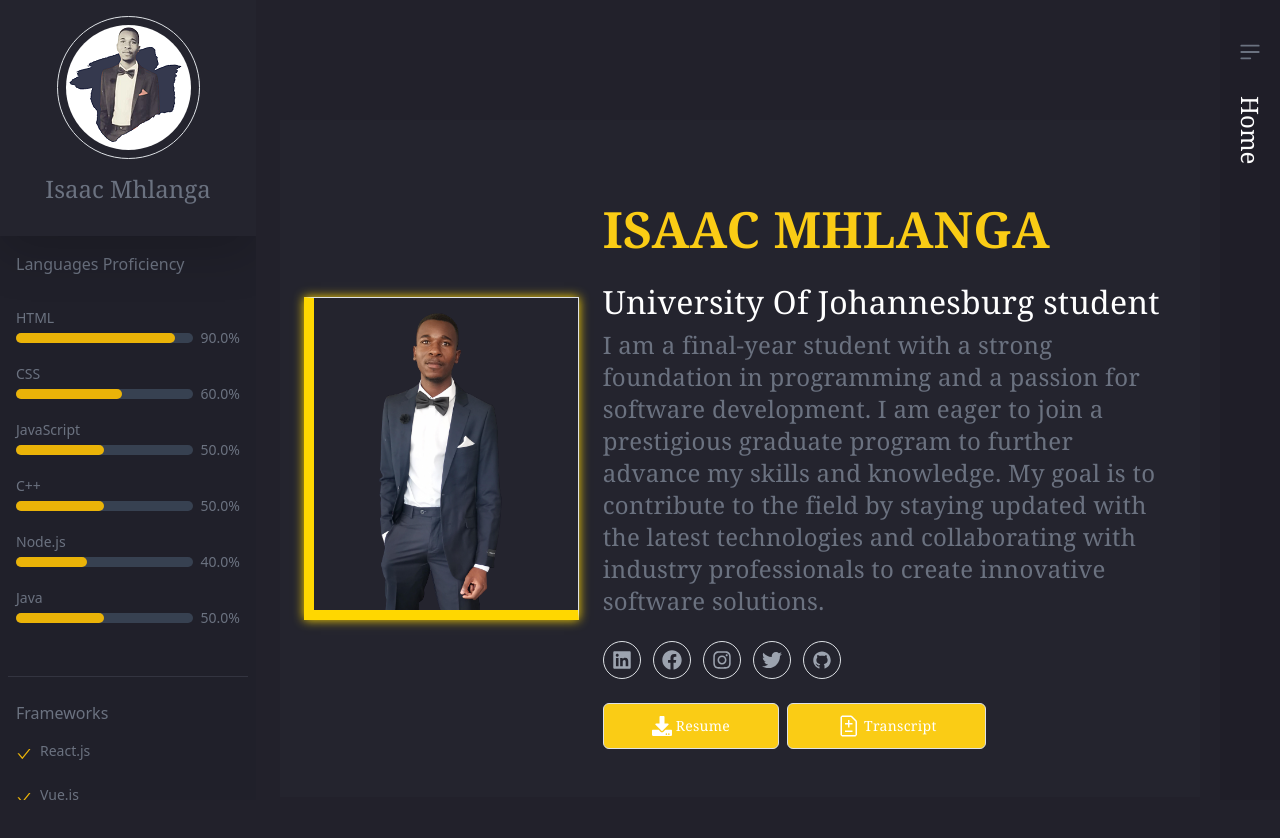
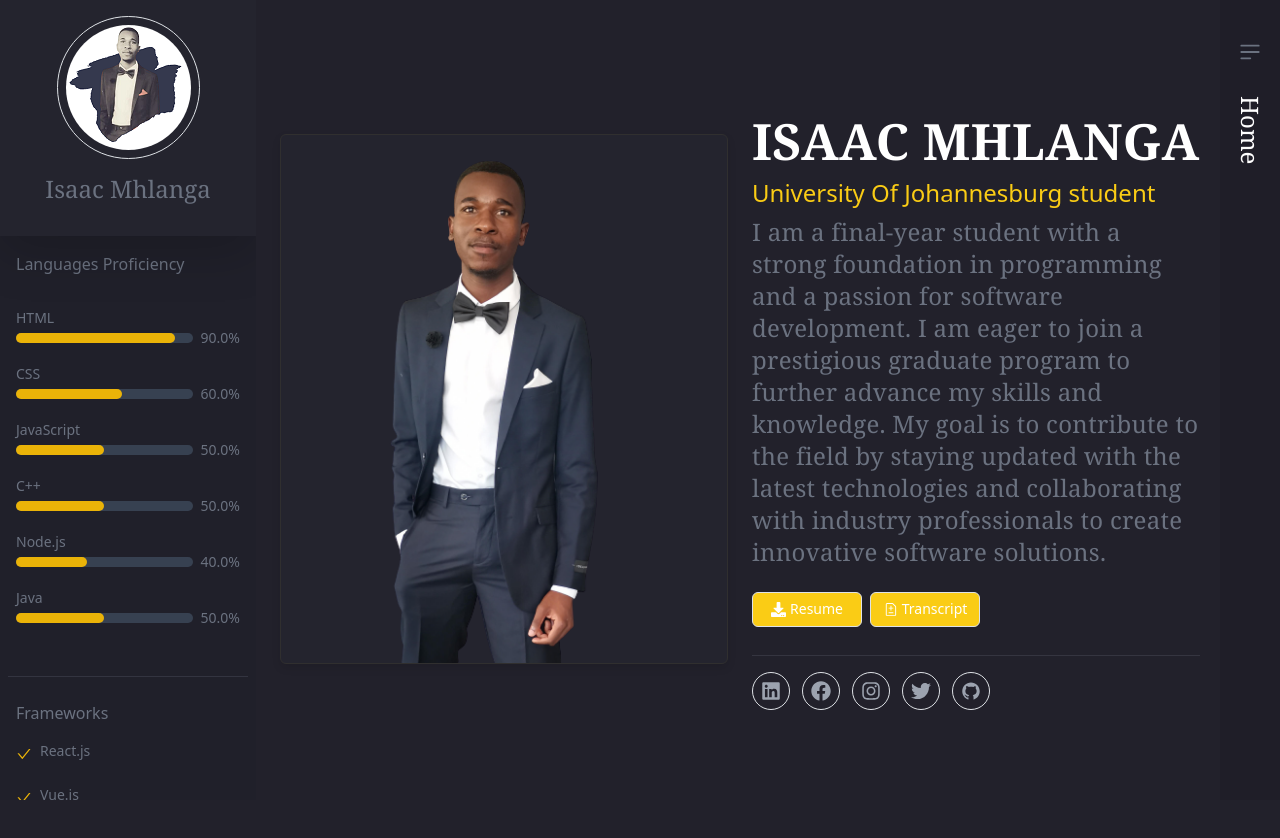
Before and after one commit to Ike91/React-portfolio, a React (Create React App) app: page / in a window 1280 px wide. Shown: the top 838 px of the page. Built offline with nearby package versions, Linux system fonts and the light colour scheme.

Commit message:
updated the home page

```diff
--- a/src/App.css
+++ b/src/App.css
@@ -27,9 +27,8 @@ li a:hover {
 .card {
   background-color: #24242e !important;
   border: 1px solid #302f2f;
-
 }
-.popupform{
+.popupform {
   background-color: #24242e !important;
   border: 1px solid #302f2f;
 }
@@ -52,33 +51,29 @@ li a:hover {
 }
 
 /* header */
-.header{
+.header {
   font-family: Cambria, Cochin, Georgia, Times, "Times New Roman", serif;
   letter-spacing: 0.3px;
   font-size: 20px;
 }
 
-.header img{
-  border-left: 10px solid #FFD700 !important;
+.header img {
+  /* border-left: 10px solid #FFD700 !important;
   border-bottom: 10px solid #FFD700 !important;
-  box-shadow: 0px 0px 10px #FFD700;
+  box-shadow: 0px 0px 10px #FFD700; */
 }
 
-.header p{
-
+.header p {
   font-family: Cambria, Cochin, Georgia, Times, "Times New Roman", serif;
   letter-spacing: 0.3px;
   font-size: 22px;
-
 }
 
 /* education */
-.education p{
-
+.education p {
   font-family: Cambria, Cochin, Georgia, Times, "Times New Roman", serif;
   letter-spacing: 0.3px;
   font-size: 18px;
-
 }
 
 /*
@@ -86,7 +81,7 @@ sidebar  */
 .sidebar h4 {
   font-family: Cambria, Cochin, Georgia, Times, "Times New Roman", serif;
 }
-.sidebar li{
+.sidebar li {
   font-family: Cambria, Cochin, Georgia, Times, "Times New Roman", serif;
   letter-spacing: 0.3px;
   font-size: 18px;
@@ -112,11 +107,10 @@ sidebar  */
   letter-spacing: 0.3px;
   font-size: 20px;
 }
-.about p{
+.about p {
   font-family: Cambria, Cochin, Georgia, Times, "Times New Roman", serif;
   letter-spacing: 0.3px;
   font-size: 20px;
-
 }
 
 /* education */
@@ -133,6 +127,10 @@ sidebar  */
 }
 .education .btn {
   background: rgb(172, 172, 65) !important;
+}
+
+.readmore-btn {
+  height: 35px !important;
 }
 
 /* work experience */
@@ -153,6 +151,11 @@ sidebar  */
 }
 
 /* home */
+
+.button-container button {
+  width: 110px !important;
+  height: 35px !important;
+}
 .projects a {
   text-decoration: none !important;
 }
@@ -167,7 +170,6 @@ sidebar  */
   letter-spacing: 0.3px;
 }
 
-
 /* contact */
 .contact {
   font-family: Cambria, Cochin, Georgia, Times, "Times New Roman", serif;
@@ -175,14 +177,12 @@ sidebar  */
   font-size: 18px;
 }
 
-
-.Header-text{
+.Header-text {
   font-family: Cambria, Cochin, Georgia, Times, "Times New Roman", serif;
   letter-spacing: 0.3px;
   font-size: 50px;
   font-weight: bolder;
 }
-
 
 .random-text {
   font-family: Cambria, Cochin, Georgia, Times, "Times New Roman", serif;
@@ -190,11 +190,8 @@ sidebar  */
   font-size: 24px;
 }
 
-
-
 .button-container {
   display: flex;
-
 }
 
 .button {
@@ -209,28 +206,24 @@ sidebar  */
   }
 }
 
-
-
 /* Media query for smaller screens like smartphones */
 @media (max-width: 768px) {
-  .random-text{
+  .random-text {
     text-align: center; /* Center-align the text on smaller screens */
   }
-  .Header-text{
+  .Header-text {
     text-align: center;
     margin-top: 0 !important;
   }
-  .student-text{
+  .student-text {
     text-align: center;
     margin-top: 0 !important;
   }
 
-  .header{
+  .header {
     padding: 2px !important;
     background: transparent !important;
   }
-
-
 }
 
 @media (max-width: 768px) {
@@ -246,18 +239,16 @@ li {
     margin: 0;
     padding: 0;
   }
-
 }
 
-
 /* projects */
-.linksBtn{
-  background-color: #FFD700 !important;
+.linksBtn {
+  background-color: #ffd700 !important;
   width: 100px !important;
   text-align: center;
 }
 
-.resumeBtn{
+.resumeBtn {
   border: 1px solid white;
   border-radius: 5px !important;
   align-items: center;
@@ -265,7 +256,7 @@ li {
 }
 
 .card-body h4 {
- color: #FFD700 !important;
+  color: #ffd700 !important;
 }
 
 .project-card img {
--- a/src/components/education/Education.jsx
+++ b/src/components/education/Education.jsx
@@ -59,6 +59,56 @@ function Education() {
               Certificates
             </h3>
             <h4 className="flex items-center  -mt-4 text-sm font-semibold text-yellow-400 dark:text-yellow-400 leading-8">
+              University Of Johannesburg
+            </h4>
+            <time className="block -mt-2 text-sm font-normal text-gray-400 dark:text-gray-500 leading-8">
+              Jun 2021
+            </time>
+            <h5 className="font-normal text-yellow-400 dark:text-yellow-400 leading-8">
+              An introduction to artificial intelligence (AI) in the fourth
+              industrial revolution (4IR)
+            </h5>
+            <p className="text-base font-normal text-gray-500 dark:text-gray-400 leading-8">
+              Artificial Intelligence in the 4IR** is a self-paced certificate
+              course exploring AI's evolution, applications, and ethical
+              considerations in the Fourth Industrial Revolution. Covering key
+              concepts in about 150 hours, participants gain expertise and
+              receive a digital certificate, preparing them for the future of
+              work.
+            </p>
+
+            <h5 className="font-normal text-yellow-400 dark:text-yellow-400 leading-8">
+              African Insights
+            </h5>
+            <p className="text-base font-normal text-gray-500 dark:text-gray-400 leading-8">
+              In "African Insights 2023", I deepened my understanding of
+              Africa's heritage and contemporary significance. Engaging with
+              diverse texts, I honed critical analysis skills and gained
+              sensitivity to marginalized voices. This course broadened my
+              cultural awareness and understanding of decoloniality and African
+              thought.
+            </p>
+            <div className="mb-5">
+              <a
+                href="https://news.uj.ac.za/news/uj-introduces-two-100-free-fully-online-course-moocs-to-the-public-introduction-to-artificial-intelligence-in-the-4ir-and-african-insights-2/"
+                target="_blank"
+                rel="noopener noreferrer"
+              >
+                <button
+                  type="button"
+                  class="readmore-btn text-white bg-yellow-400 border border-gray-800 rounded-md hover:bg-gray-800 w-10px hover:bg-[#24242e] focus:ring-4 focus:ring-gray-300 font-medium text-sm px-5 py-2.5 mr-2 mb-4 dark:bg-yellow-600 dark:hover:bg-[#24242e] focus:outline-none dark:focus:ring-yellow-800 block flex items-center justify-center"
+                >
+                  <div className="flex items-center text-center text-white">
+                    <span>
+                      <IoIosArrowForward className="text-white mr-1 dark:text-white hover:text-yellow-400 " />
+                    </span>
+                    Read More
+                  </div>
+                </button>
+              </a>
+            </div>
+
+            <h4 className="flex items-center  text-sm font-semibold text-yellow-400 dark:text-yellow-400 leading-8">
               udemy
             </h4>
 
--- a/src/components/home/Home.jsx
+++ b/src/components/home/Home.jsx
@@ -1,195 +1,132 @@
-import React from 'react'
-import { useEffect, useState } from 'react'
-import emailjs from 'emailjs-com'
-import { ToastContainer, toast } from 'react-toastify'
-import 'react-toastify/dist/ReactToastify.css'
+import React from "react";
+import { useEffect, useState } from "react";
+import emailjs from "emailjs-com";
+import { ToastContainer, toast } from "react-toastify";
+import "react-toastify/dist/ReactToastify.css";
 import {
   FaLinkedin,
   FaFacebook,
   FaInstagram,
   FaTwitter,
   FaDownload,
-} from 'react-icons/fa'
-import { AiFillGithub } from 'react-icons/ai'
-import { VscRequestChanges } from 'react-icons/vsc'
+} from "react-icons/fa";
+import { AiFillGithub } from "react-icons/ai";
+import { VscRequestChanges } from "react-icons/vsc";
 
-import resume from '../../documents/Isaac.pdf'
+import resume from "../../documents/Isaac.pdf";
 
 function Home() {
-  const [text, setText] = useState('')
-  const fullText = 'ISAAC MHLANGA'
+  const [text, setText] = useState("");
+  const fullText = "ISAAC MHLANGA";
 
   const full =
-    'I am a final-year student with a strong foundation in programming and a passion for software development. I am eager to join a prestigious graduate program to further advance my skills and knowledge. My goal is to contribute to the field by staying updated with the latest technologies and collaborating with industry professionals to create innovative software solutions.'
+    "I am a final-year student with a strong foundation in programming and a passion for software development. I am eager to join a prestigious graduate program to further advance my skills and knowledge. My goal is to contribute to the field by staying updated with the latest technologies and collaborating with industry professionals to create innovative software solutions.";
 
   useEffect(() => {
-    let currentText = ''
-    let currentIndex = 0
+    let currentText = "";
+    let currentIndex = 0;
 
     const typingInterval = setInterval(() => {
-      currentText += fullText[currentIndex]
-      setText(currentText)
-      currentIndex++
+      currentText += fullText[currentIndex];
+      setText(currentText);
+      currentIndex++;
 
       if (currentIndex === fullText.length) {
-        clearInterval(typingInterval)
+        clearInterval(typingInterval);
       }
-    }, 100)
+    }, 100);
 
     return () => {
-      clearInterval(typingInterval)
-    }
-  }, [])
+      clearInterval(typingInterval);
+    };
+  }, []);
 
   //download resume
   const handleDownload = () => {
-    window.open(resume, '_blank')
-  }
+    window.open(resume, "_blank");
+  };
 
   //form handle
-  const [isOpen, setIsOpen] = useState(false)
+  const [isOpen, setIsOpen] = useState(false);
 
   const togglePopup = () => {
-    setIsOpen(!isOpen)
-  }
+    setIsOpen(!isOpen);
+  };
 
-  const [isFormSubmitted, setIsFormSubmitted] = useState(false)
+  const [isFormSubmitted, setIsFormSubmitted] = useState(false);
   const handleSubmit = (e) => {
-    e.preventDefault()
+    e.preventDefault();
     // Handle form submission logic here
     emailjs
       .sendForm(
-        'service_4tjo1vo',
-        'template_7lbqy3k',
+        "service_4tjo1vo",
+        "template_7lbqy3k",
         e.target,
-        'rHCgkfO85NHZSmgMn'
+        "rHCgkfO85NHZSmgMn"
       )
       .then(
         (result) => {
-          setIsFormSubmitted(true)
-          toast.success('Transcript requested', { autoClose: 3000 })
-          e.target.reset()
+          setIsFormSubmitted(true);
+          toast.success("Transcript requested", { autoClose: 3000 });
+          e.target.reset();
         },
         (error) => {
-          isFormSubmitted(false)
-          toast.error('Message sending failed!', { autoClose: 3000 })
-          e.target.reset()
+          isFormSubmitted(false);
+          toast.error("Message sending failed!", { autoClose: 3000 });
+          e.target.reset();
         }
-      )
-    setIsOpen(false)
-  }
+      );
+    setIsOpen(false);
+  };
 
   return (
-    <div className="p-4 sm:ml-64 sm:h-screen sm:mr-35 pb-5">
-      <div className="header mt-5 p-4 bg-[#24242e]">
-        <div className="row">
-          <div className="col-md-4 md:p-5 flex justify-center items-center my-4">
+    <div className="p-4 sm:ml-64 sm:h-screen sm:mr-35">
+      <div className="">
+        <div className="row mb-5">
+          <div className="col-md-6 md:p-5 flex justify-center items-center my-4">
             <img
               src="../images/ike.png"
-              alt=""
-              className="border border-gray-600 dark:border-gray-600"
+              alt="ike"
+              className=" w-300 h-300 object-cover card dark:border-gray-600"
             />
           </div>
-
-          <div className="col-md-8">
-            <div className="Header-text mt-5 text-yellow-400 mb-3">{text}</div>
-            <div className="mt-1 text-white mb-2">
-              <h2 className="student-text">
+          <div className="col-md-6 mt-4">
+            <div className="Header-text mt-2 text-white">{text}</div>
+            <div className="text-white mb-2">
+              <h4 className="student-text font-thin text-yellow-400">
                 University Of Johannesburg student
-              </h2>
+              </h4>
             </div>
             <div class="random-text leading-8 text-gray-500 mb-4 dark:text-gray-400">
               {full}
             </div>
 
-            <div className="flex items-center space-x-3 mb-3 mt-3 justify-center sm:justify-start">
-              <div className="rounded-full p-2 border border-gray-800 text-gray-500">
-                <a
-                  href="https://www.linkedin.com/in/isaac-mhlanga-31ba62217"
-                  target="_blank"
-                  rel="noopener noreferrer"
-                >
-                  <FaLinkedin
-                    size={20}
-                    className="text-gray-400 hover:text-yellow-400"
-                  />
-                </a>
-              </div>
-              <div className="rounded-full p-2 border text-gray-500">
-                <a
-                  href="https://www.facebook.com/profile.php?id=100072606405818"
-                  target="_blank"
-                  rel="noopener noreferrer"
-                >
-                  <FaFacebook
-                    size={20}
-                    className="text-gray-400  hover:text-yellow-400"
-                  />
-                </a>
-              </div>
-              <div className="rounded-full p-2 text-gray-500 border ">
-                <a
-                  href="https://www.instagram.com/_isac_i"
-                  target="_blank"
-                  rel="noopener noreferrer"
-                >
-                  <FaInstagram
-                    size={20}
-                    className="text-gray-400  hover:text-yellow-400"
-                  />
-                </a>
-              </div>
-              <div className="rounded-full p-2 text-gray-500 border">
-                <a
-                  href="https://twitter.com/_Isaac_ike1"
-                  target="_blank"
-                  rel="noopener noreferrer"
-                >
-                  <FaTwitter
-                    size={20}
-                    className="text-gray-400  hover:text-yellow-400"
-                  />
-                </a>
-              </div>
-              <div className="rounded-full p-2 text-gray-500 border">
-                <a
-                  href="https://github.com/Ike91"
-                  target="_blank"
-                  rel="noopener noreferrer"
-                >
-                  <AiFillGithub
-                    size={20}
-                    className="text-gray-400  hover:text-yellow-400"
-                  />
-                </a>
-              </div>
-            </div>
-
-            <div className="button-container mt-4">
+            <div className="button-container mt-3 -mb-3">
               <button
                 type="button"
                 onClick={handleDownload}
-                class="text-white bg-yellow-400 border border-gray-400 rounded-md hover:bg-gray-800 w-10px hover:bg-[#24242e] focus:ring-4 focus:ring-gray-300 font-medium  text-sm px-5 py-2.5 mr-2 mb-4 dark:bg-yellow-600 dark:hover:bg-[#24242e] focus:outline-none dark:focus:ring-yellow-800 block"
+                class="text-white bg-yellow-400 border border-gray-800 rounded-md hover:bg-gray-800 w-10px hover:bg-[#24242e] focus:ring-4 focus:ring-gray-300 font-medium text-sm px-5 py-2.5 mr-2 mb-4 dark:bg-yellow-600 dark:hover:bg-[#24242e] focus:outline-none dark:focus:ring-yellow-800 block flex items-center justify-center"
               >
-                <div className="flex items-center  text-white">
+                <div className="flex items-center text-white">
                   <span>
                     <FaDownload
-                      size={20}
-                      className="text-white mr-1 dark:text-white hover:text-yellow-400 "
+                      size={15}
+                      className="text-white mr-1 dark:text-white hover:text-yellow-400"
                     />
                   </span>
                   Resume
                 </div>
               </button>
+
               <button
                 type="button"
                 onClick={togglePopup}
-                class="text-white bg-yellow-400 border border-400 rounded-md hover:bg-gray-800 w-10px hover:bg-[#24242e] focus:ring-4 focus:ring-gray-300 font-medium  text-sm px-5 py-2.5 mr-2 mb-4 dark:bg-yellow-600 dark:hover:bg-[#24242e] focus:outline-none dark:focus:ring-yellow-800 block"
+                class="text-white bg-yellow-400 border border-gray-400 rounded-md hover:bg-gray-800 w-10px hover:bg-[#24242e] focus:ring-4 focus:ring-gray-300 font-medium text-sm px-5 py-2.5 mr-2 mb-4 dark:bg-yellow-600 dark:hover:bg-[#24242e] focus:outline-none dark:focus:ring-yellow-800 block flex items-center justify-center"
               >
                 <div className="flex items-center  text-white">
                   <span>
                     <VscRequestChanges
-                      size={24}
+                      size={15}
                       className="text-white mr-1 dark:text-white hover:text-yellow-400 "
                     />
                   </span>
@@ -286,11 +223,76 @@ function Home() {
                 </div>
               </div>
             )}
+
+            <hr className="text-gray-500 dark:text-gray-500" />
+
+            <div className="flex items-center space-x-3 mb-3 mt-2 justify-center sm:justify-start">
+              <div className="rounded-full p-2 border border-gray-500 text-gray-500">
+                <a
+                  href="https://www.linkedin.com/in/isaac-mhlanga-31ba62217"
+                  target="_blank"
+                  rel="noopener noreferrer"
+                >
+                  <FaLinkedin
+                    size={20}
+                    className="text-gray-400 hover:text-yellow-400"
+                  />
+                </a>
+              </div>
+              <div className="rounded-full p-2 border text-gray-500">
+                <a
+                  href="https://www.facebook.com/profile.php?id=100072606405818"
+                  target="_blank"
+                  rel="noopener noreferrer"
+                >
+                  <FaFacebook
+                    size={20}
+                    className="text-gray-400  hover:text-yellow-400"
+                  />
+                </a>
+              </div>
+              <div className="rounded-full p-2 text-gray-500 border ">
+                <a
+                  href="https://www.instagram.com/_isac_i"
+                  target="_blank"
+                  rel="noopener noreferrer"
+                >
+                  <FaInstagram
+                    size={20}
+                    className="text-gray-400  hover:text-yellow-400"
+                  />
+                </a>
+              </div>
+              <div className="rounded-full p-2 text-gray-500 border">
+                <a
+                  href="https://twitter.com/_Isaac_ike1"
+                  target="_blank"
+                  rel="noopener noreferrer"
+                >
+                  <FaTwitter
+                    size={20}
+                    className="text-gray-400  hover:text-yellow-400"
+                  />
+                </a>
+              </div>
+              <div className="rounded-full p-2 text-gray-500 border">
+                <a
+                  href="https://github.com/Ike91"
+                  target="_blank"
+                  rel="noopener noreferrer"
+                >
+                  <AiFillGithub
+                    size={20}
+                    className="text-gray-400  hover:text-yellow-400"
+                  />
+                </a>
+              </div>
+            </div>
           </div>
         </div>
       </div>
     </div>
-  )
+  );
 }
 
-export default Home
+export default Home;
--- a/src/components/partials/LeftSidebar.jsx
+++ b/src/components/partials/LeftSidebar.jsx
@@ -142,7 +142,7 @@ function LeftSideBar() {
             </div>
           </div>
 
-          <hr className=" text-gray-500 dark:text-gray-400" />
+          <hr className="text-gray-500 dark:text-gray-400" />
 
           <div className="p-2 ">
             <p className="text-m font-medium text-gray-500 dark:text-gray-400">
```
Lines whose indentation alone changed are shown as unchanged.
